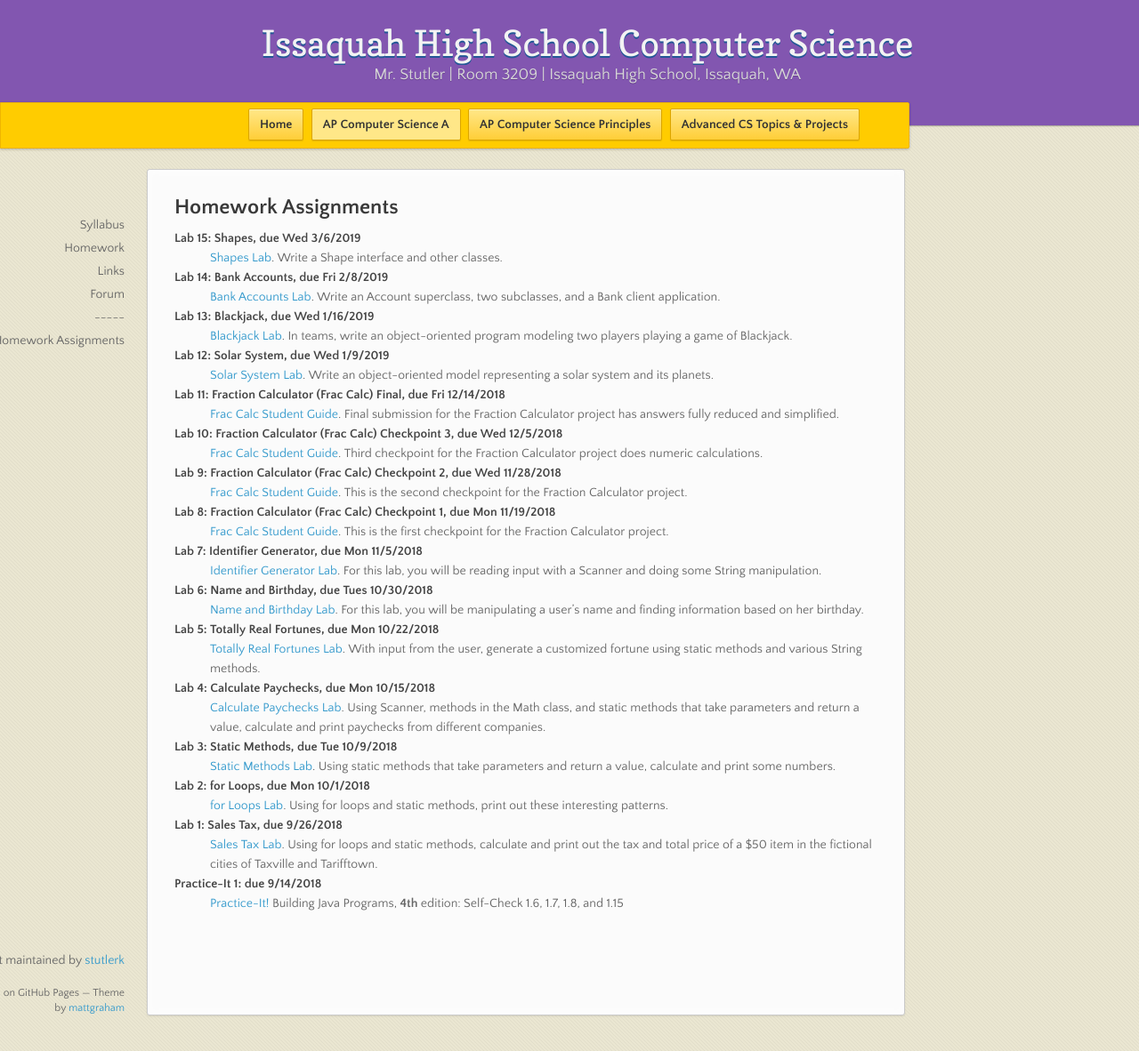
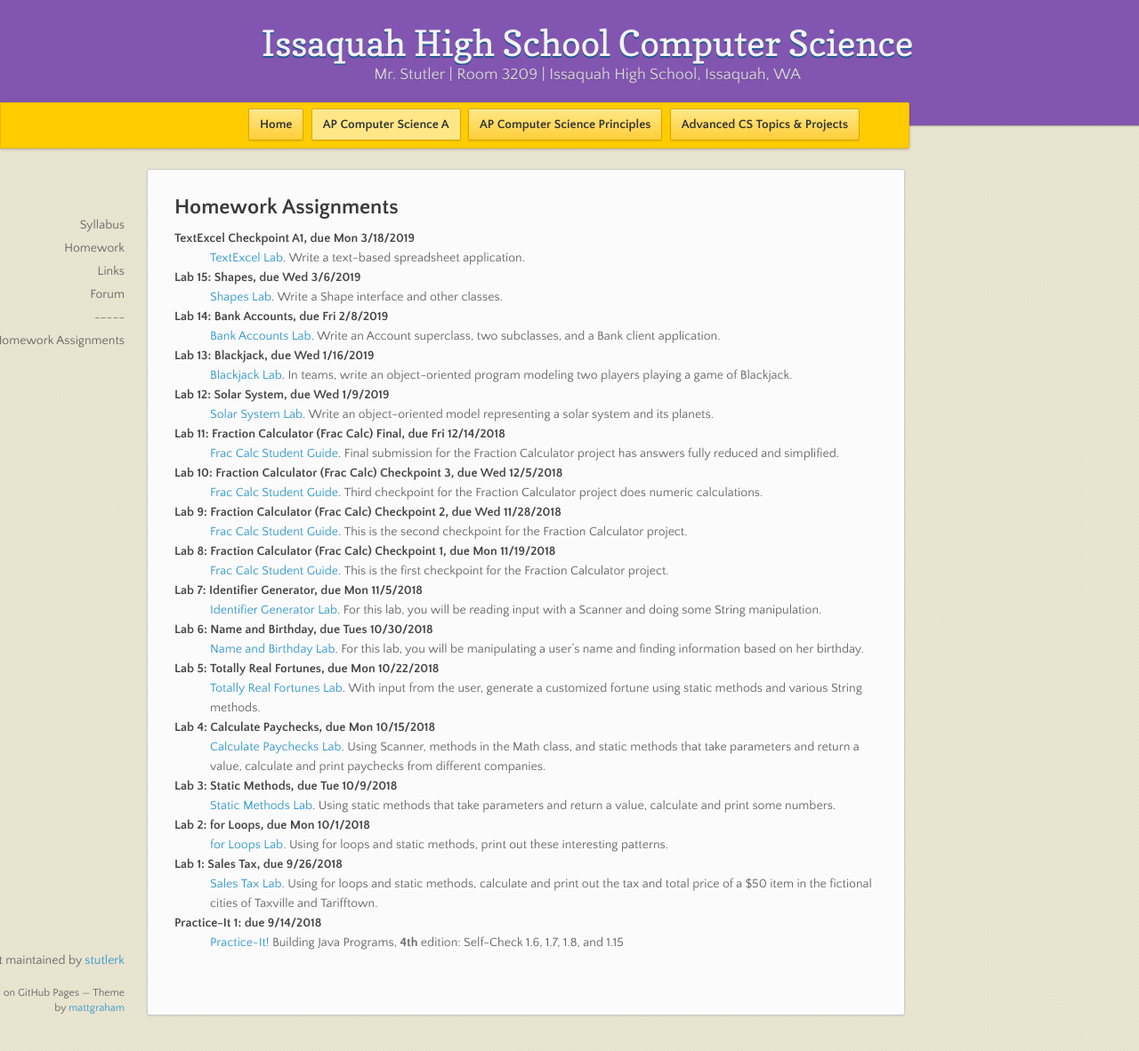
Before and after one commit to stutlerk/ihs-website, a Jekyll site: the page built from _apcsa/homework.html, in a window 1280 px wide and 1182 px high. Shown: the whole window at 89% size. Built offline with Jekyll 4.4.1, drawn with Linux system fonts in a browser that asks for light colours; nearby versions of some CDN libraries.

Commit message:
Update homework.html

```diff
--- a/_apcsa/homework.html
+++ b/_apcsa/homework.html
@@ -6,6 +6,9 @@
 <section>
 <h2>Homework Assignments</h2>
   <dl>
+    <dt>TextExcel Checkpoint A1, due Mon 3/18/2019</dt>
+    <dd><a href="https://issaquahwednet-my.sharepoint.com/:w:/g/personal/stutlerk_issaquah_wednet_edu/EQOW8BFzHIhIsdvXGP-qKDsBbN7BFa-kUCiMeeq9BZbbwg?e=ClE4H1" target="_blank">TextExcel Lab</a>. Write a text-based spreadsheet application.</dd>
+
     <dt>Lab 15: Shapes, due Wed 3/6/2019</dt>
     <dd><a href="https://issaquahwednet-my.sharepoint.com/:w:/g/personal/stutlerk_issaquah_wednet_edu/Ebz9jD5N9gFEoOAJQo1qxYEB52CEi5qEohzo0ju-lcDMjg?e=hoCau4" target="_blank">Shapes Lab</a>. Write a Shape interface and other classes.</dd>
 
```
